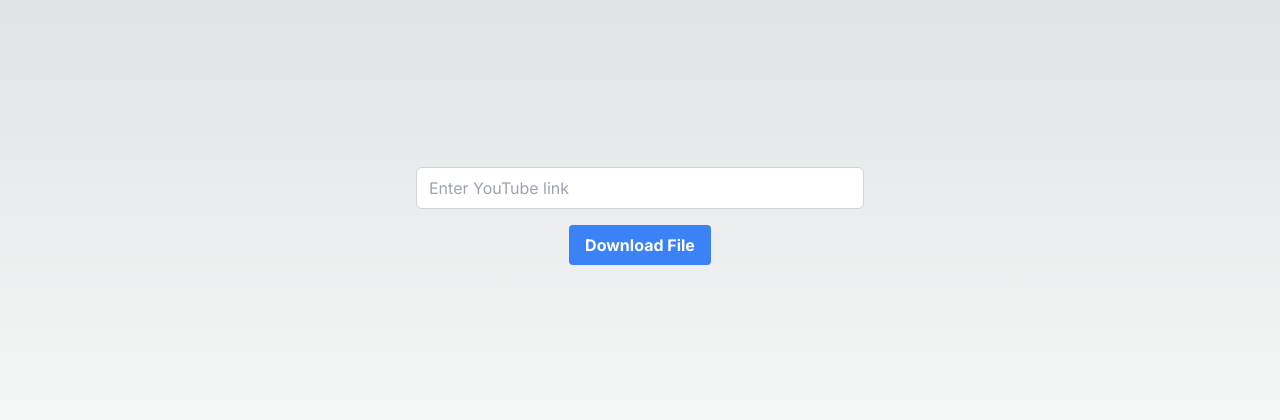
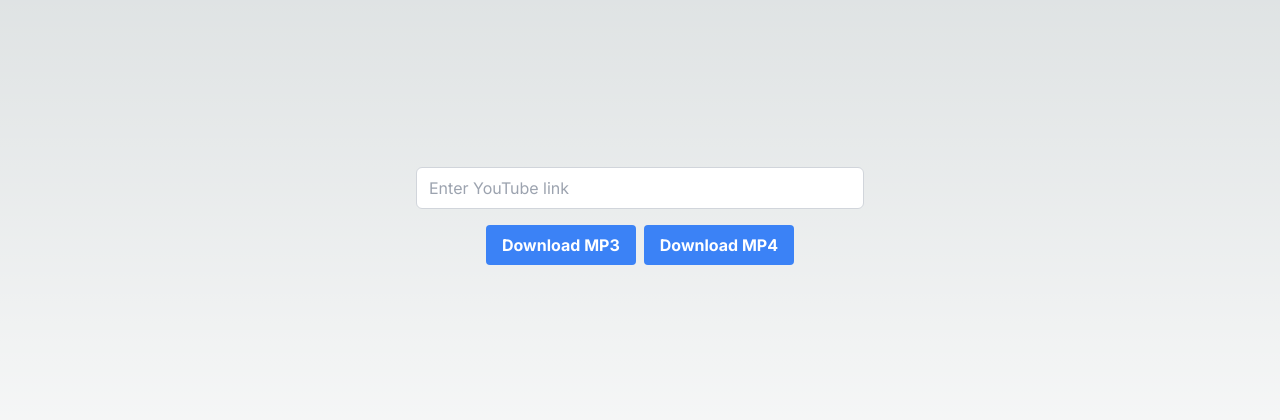
Before and after one commit to Ahmadalhomsi/mp3-converter, a Next.js app: page / in a window 1280 px wide. Shown: the part 184-604 px from the top of the page. Built offline with nearby package versions, Linux system fonts and the light colour scheme.

Commit message:
Hot Toast & Loading States

```diff
--- a/app/layout.js
+++ b/app/layout.js
@@ -1,5 +1,7 @@
 import { Inter } from "next/font/google";
 import "./globals.css";
+import toast, { Toaster } from 'react-hot-toast';
+
 
 const inter = Inter({ subsets: ["latin"] });
 
@@ -11,7 +13,9 @@
 export default function RootLayout({ children }) {
   return (
     <html lang="en">
-      <body className={inter.className}>{children}</body>
+      <body className={inter.className}>{children}
+      <Toaster />
+      </body>
     </html>
   );
 }
--- a/app/page.js
+++ b/app/page.js
@@ -1,12 +1,14 @@
 "use client"
 import { useState } from "react";
 import axios from "axios";
+import toast from "react-hot-toast";
 const youtube = require('youtube-metadata-from-url');
 
 
 
 export default function Home() {
-  const [loading, setLoading] = useState(false);
+  const [loadingMp3, setLoadingMp3] = useState(false);
+  const [loadingMp4, setLoadingMp4] = useState(false);
   const [youtubeLink, setYoutubeLink] = useState("");
   const [error, setError] = useState("");
 
@@ -23,7 +25,12 @@
 
   async function downloadFile(url, type) {
     try {
-      setLoading(true);
+      if (type === 'mp3') {
+        setLoadingMp3(true);
+      } else {
+        setLoadingMp4(true);
+      }
+
       setError("");
 
       const response = await axios.post('/api/yt', { url, type }, { responseType: 'blob' });
@@ -36,6 +43,10 @@
       const title = await getTitle(url);
       console.log("Video to download: " + title); // Use the title here
 
+
+
+
+
       link.download = `${title}.${type}`;
 
       document.body.appendChild(link);
@@ -44,11 +55,22 @@
       document.body.removeChild(link);
       URL.revokeObjectURL(blobUrl);
 
-      setLoading(false);
+      toast.success('Video successfully downloaded');
+
+      if (type === 'mp3') {
+        setLoadingMp3(false);
+      } else {
+        setLoadingMp4(false);
+      }
     } catch (error) {
       console.error('Error:', error);
-      setLoading(false);
+      if (type === 'mp3') {
+        setLoadingMp3(false);
+      } else {
+        setLoadingMp4(false);
+      }
       setError("Invalid YouTube link or unable to download the video.");
+      toast.error("Invalid YouTube link or unable to download the video.");
     }
   }
 
@@ -56,9 +78,10 @@
     setYoutubeLink(event.target.value);
   }
 
-  async function handleDownload() {
+  async function handleDownload(type) {
     if (!youtubeLink.trim()) {
       setError("Please enter a YouTube link.");
+      toast.error("Please enter a YouTube link.");
       return;
     }
 
@@ -66,12 +89,12 @@
     setError("");
 
     // Attempt to download the file
-    await downloadFile(youtubeLink, 'mp3');
+    await downloadFile(youtubeLink, type);
   }
 
   return (
     <div className="flex flex-col items-center justify-center min-h-screen py-2">
-      {loading && <div className="mb-4">Loading...</div>}
+      {(loadingMp3 || loadingMp4) && <div className="mb-4">Loading...</div>}
       {error && <div className="text-red-500 mb-4">{error}</div>}
       <input
         type="text"
@@ -80,13 +103,22 @@
         placeholder="Enter YouTube link"
         className="border border-gray-300 rounded-md px-3 py-2 mb-4 w-full max-w-md text-blue-500"
       />
-      <button
-        onClick={handleDownload}
-        disabled={loading}
-        className="bg-blue-500 hover:bg-blue-700 text-white font-bold py-2 px-4 rounded"
-      >
-        {loading ? "Downloading..." : "Download File"}
-      </button>
+      <div className="flex">
+        <button
+          onClick={() => handleDownload('mp3')}
+          disabled={loadingMp3}
+          className="bg-blue-500 hover:bg-blue-700 text-white font-bold py-2 px-4 rounded mr-2"
+        >
+          {loadingMp3 ? "Downloading..." : "Download MP3"}
+        </button>
+        <button
+          onClick={() => handleDownload('mp4')}
+          disabled={loadingMp4}
+          className="bg-blue-500 hover:bg-blue-700 text-white font-bold py-2 px-4 rounded"
+        >
+          {loadingMp4 ? "Downloading..." : "Download MP4"}
+        </button>
+      </div>
     </div>
   );
 }
--- a/package.json
+++ b/package.json
@@ -13,6 +13,7 @@
     "next": "14.2.3",
     "react": "^18",
     "react-dom": "^18",
+    "react-hot-toast": "^2.4.1",
     "youtube-metadata-from-url": "^1.0.3",
     "ytdl-core": "^4.11.5"
   },
```
Also changed, not shown: 1 other file (tests, documents, lock files or other folders).
